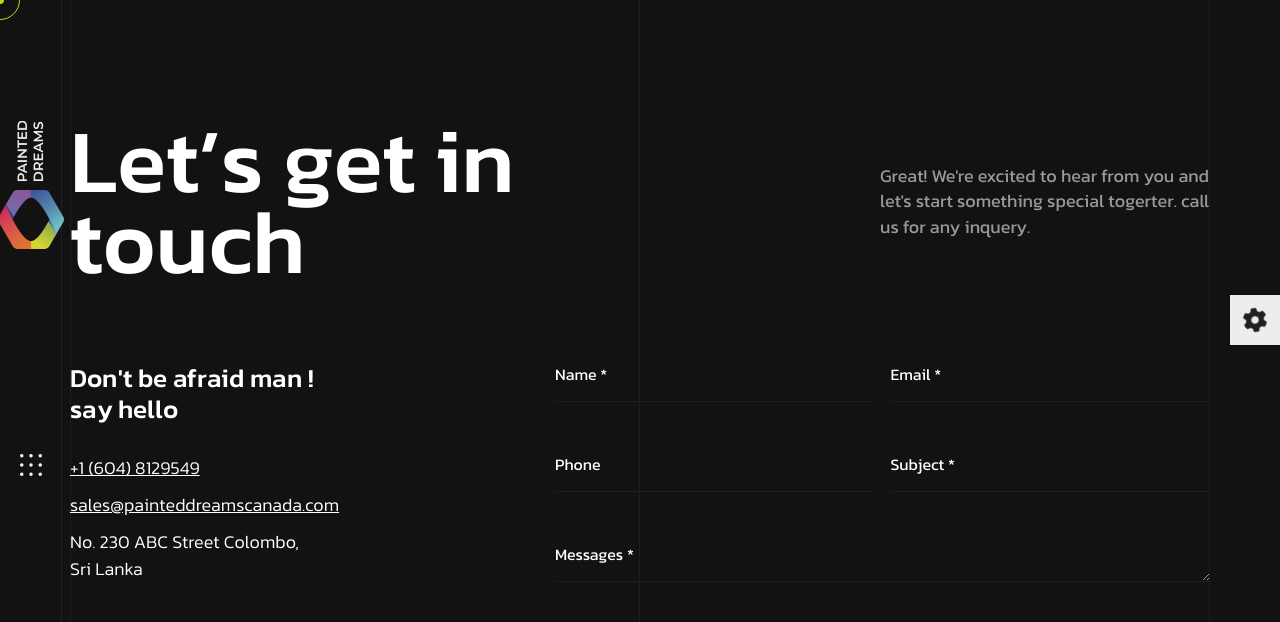
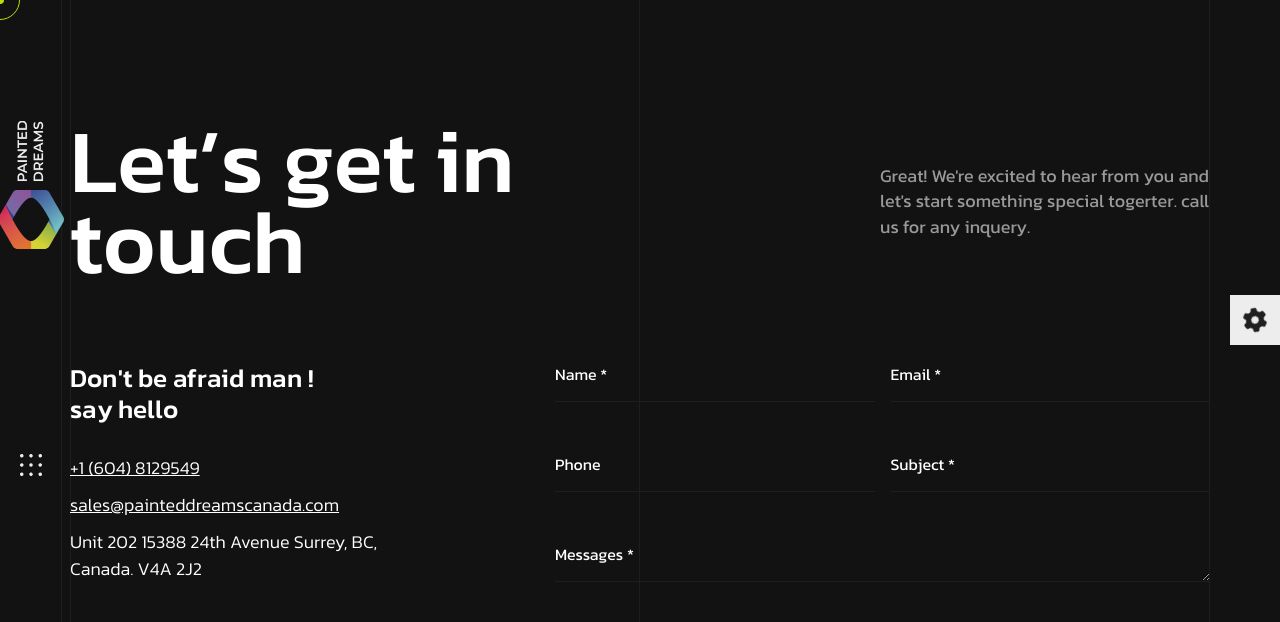
Before and after one commit to buwaneka-oshajith/PaintedDreams, a plain HTML site: page contact.html in a window 1280 px wide. Shown: the top 622 px of the page. Drawn offline with nearby package versions, Linux system fonts and the light colour scheme; files that its build step writes are made by us from their sources.

```diff
--- a/contact.html
+++ b/contact.html
@@ -219,7 +219,7 @@
                   <ul>
                     <li><a href="tel:+16048129549">+1 (604) 8129549</a></li>
                     <li><a href="mailto:sales@painteddreamscanada.com">sales@painteddreamscanada.com</a></li>
-                    <li><span>No. 230 ABC Street Colombo, <br> Sri Lanka</span></li>
+                    <li><span> Unit 202 15388 24th Avenue Surrey, BC,  <br>  Canada. V4A 2J2</span></li>
                   </ul>
                 </div>
               </div>
```
Also changed, not shown: about.html (+3 -1 lines).
